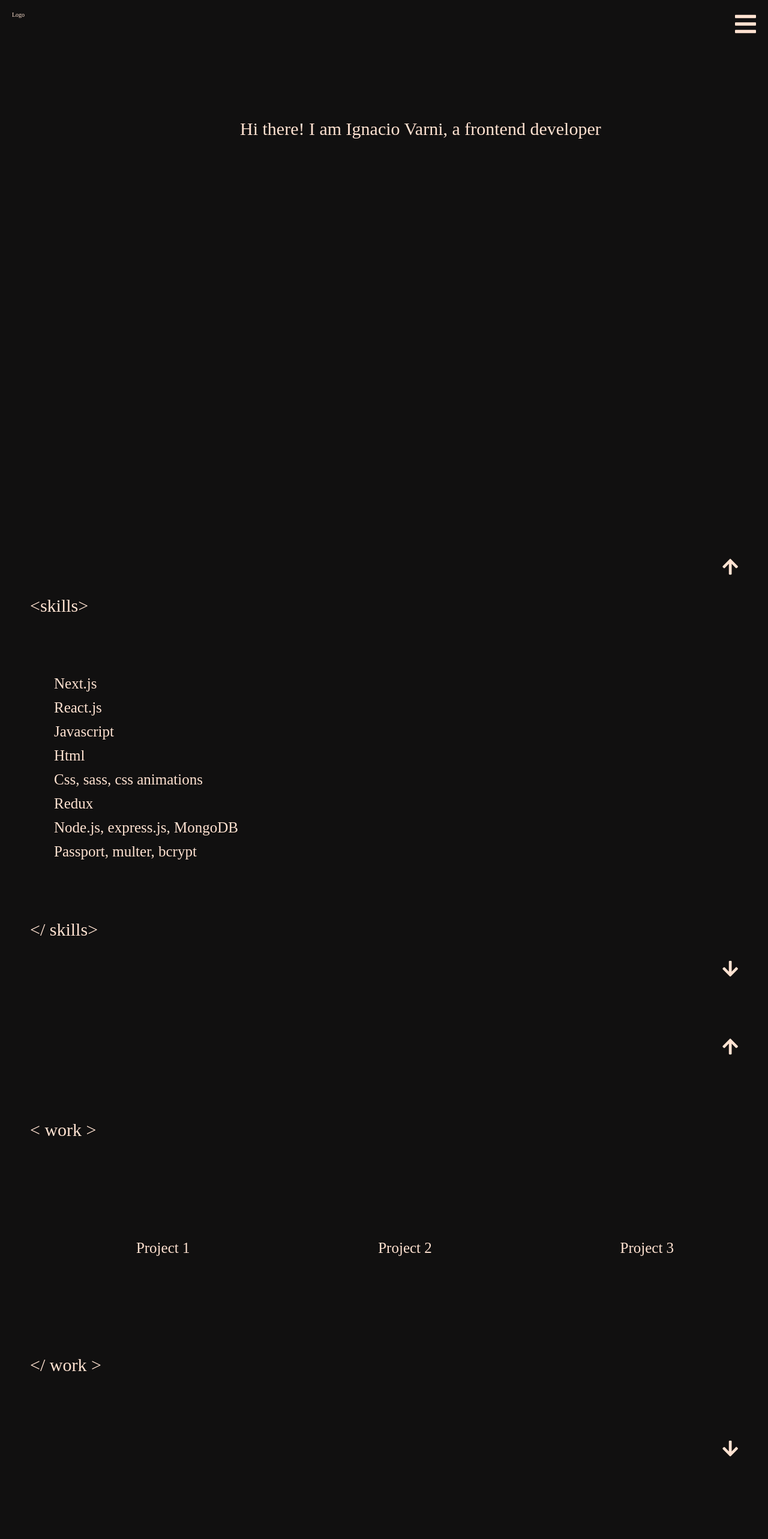
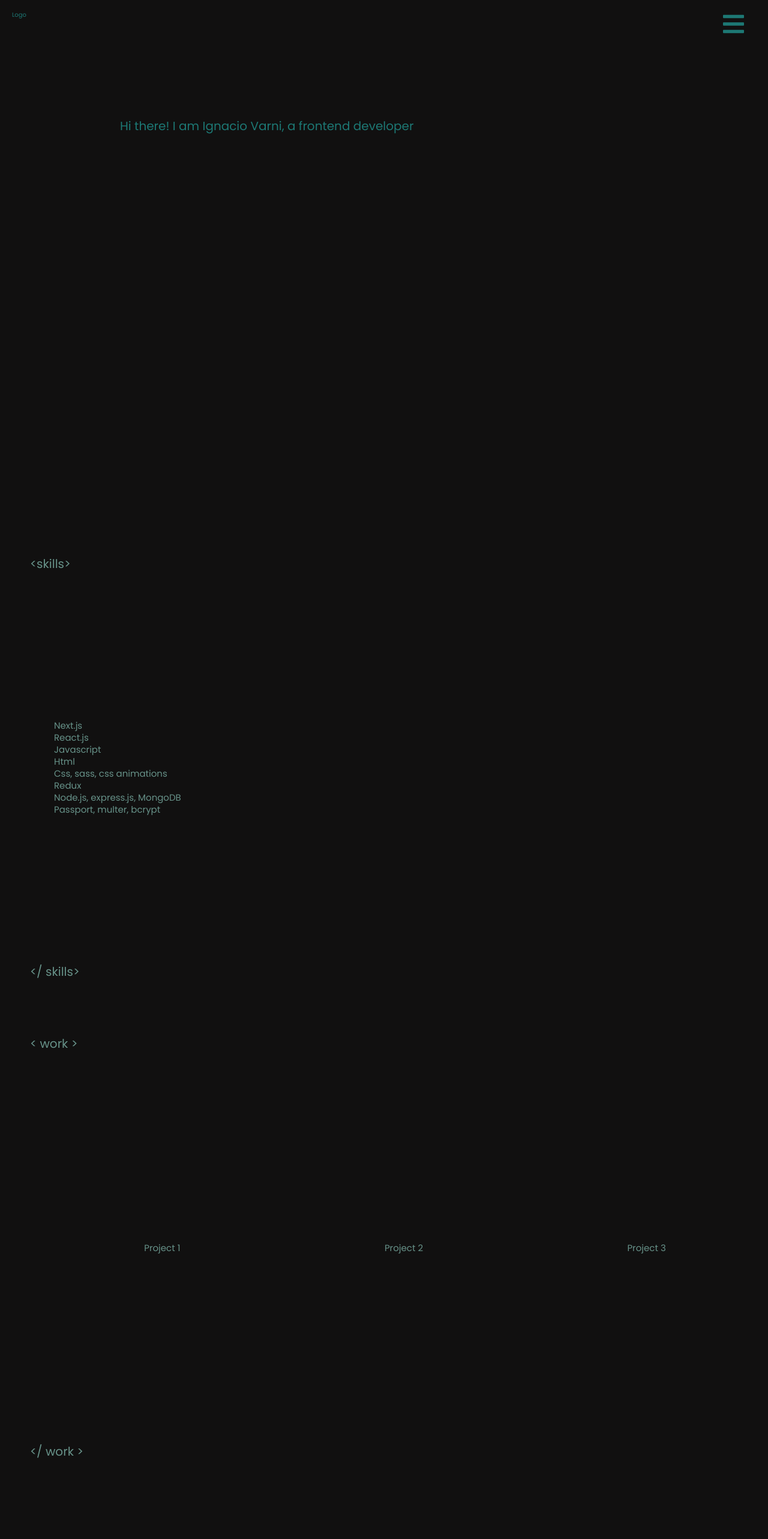
Before and after one commit to NachoVarni/portfolio-varni, a Next.js app: page / in a window 1280 px wide. Shown: the top 2566 px of the page at 60% size. Built offline with nearby package versions, Linux system fonts and the light colour scheme.

Commit message:
addying style

```diff
--- a/components/Contact/Contact.module.scss
+++ b/components/Contact/Contact.module.scss
@@ -7,19 +7,24 @@
 }
 
 .main {
-  font-size: 3rem;
+  font-size: 2rem;
   padding: 100px 0px 50px 0px;
   margin-top: 100px;
   min-height: 100vh;
   display: flex;
   flex-direction: column;
   justify-content: space-between;
+  color: #679289;
 
   .wrapper {
-    font-size: 2.5rem;
-    line-height: 4rem;
+    font-size: 1.5rem;
+    line-height: 2rem;
     margin: 30px 0px 30px 40px;
     display: flex;
     flex-direction: column;
   }
 }
+
+.logo {
+  margin-right: 10px;
+}
--- a/components/Contact/index.js
+++ b/components/Contact/index.js
@@ -16,22 +16,25 @@ function Contact() {
 
   return (
     <div id="contact" className={styles.main} data-aos="slide-right">
-      <ScrollArrow arrowDirec={faArrowUp} className="arrow-up" direct="menu" />
+      {/* <ScrollArrow arrowDirec={faArrowUp} className="arrow-up" direct="menu" /> */}
       <h2 className={styles.contact}> contact </h2>
       <div className={styles.wrapper}>
         <span className={styles.contactData}>
-          <FontAwesomeIcon icon={faEnvelopeOpenText} />
+          <FontAwesomeIcon icon={faEnvelopeOpenText} className={styles.logo} />
           nachovarni6@gmail.com
         </span>
-        <span>
-          <FontAwesomeIcon icon={faGithub} />
+        <span className={styles.contactData}>
+          <FontAwesomeIcon icon={faGithub} className={styles.logo} />
           <a href="https://github.com/NachoVarni">
             https://github.com/NachoVarni
           </a>
         </span>
 
-        <a href="https://www.linkedin.com/in/ignacio-varni-337970203/">
-          <FontAwesomeIcon icon={faLinkedin} />
+        <a
+          className={styles.contactData}
+          href="https://www.linkedin.com/in/ignacio-varni-337970203/"
+        >
+          <FontAwesomeIcon icon={faLinkedin} className={styles.logo} />
           https://www.linkedin.com/in/ignacio-varni
         </a>
       </div>
--- a/components/Hero/Hero.module.scss
+++ b/components/Hero/Hero.module.scss
@@ -1,6 +1,7 @@
 .main {
   background-color: rgb(17, 16, 16);
-  color: #ffe2d1;
+  color: #1d7874;
+  font-family: "Poppins", sans-serif;
 
   .hero {
     background-color: rgb(17, 16, 16);
@@ -9,15 +10,16 @@
 
   .presentation {
     position: absolute;
-    font-size: 3rem;
-    left: 400px;
+    font-size: 2rem;
+    left: 200px;
     top: 200px;
+    color: #1d7874;
   }
 
   .menu {
     position: absolute;
     font-size: 3rem;
-    right: 700px;
+    left: 200px;
     width: 500px;
     top: 200px;
 
@@ -57,7 +59,7 @@
 
 @keyframes hideMenu {
   from {
-    right: 700px;
+    left: 700px;
     opacity: 1;
   }
   to {
@@ -69,12 +71,12 @@
 
 @keyframes showMenu {
   from {
-    right: 0px;
+    left: 1000px;
     opacity: 0;
     color: rgb(17, 16, 16);
   }
   to {
-    right: 700px;
+    left: 200px;
     opacity: 1;
     color: #ffe2d1;
   }
@@ -87,15 +89,15 @@
     color: rgb(17, 16, 16);
   }
   to {
-    left: 400px;
+    left: 200px;
     opacity: 1;
-    color: #ffe2d1;
+    color: #1d7874;
   }
 }
 
 @keyframes hidePresentation {
   from {
-    left: 400px;
+    left: 200px;
     opacity: 1;
   }
   to {
--- a/components/Navbar/Navbar.module.scss
+++ b/components/Navbar/Navbar.module.scss
@@ -2,11 +2,16 @@
   display: flex;
   justify-content: space-between;
   padding: 20px;
-  color: #ffe2d1;
+  color: #1d7874;
   z-index: 9999;
   width: 100%;
   background-color: rgb(17, 16, 16);
   overflow: hidden;
+  font-family: poppins;
+
+  .right {
+    margin-right: 20px;
+  }
 
   .option {
     cursor: pointer;
--- a/components/Navbar/index.js
+++ b/components/Navbar/index.js
@@ -12,9 +12,6 @@ function Navbar({ showMenu, showOptions }) {
         <span className={styles.option}>Logo</span>
       </div>
       <div className={styles.right}>
-        {/* <Link activeClass="active" to="skills" spy={true} smooth={true}>
-          <FontAwesomeIcon icon={faArrowDown} />
-        </Link> */}
         {!showOptions && (
           <span
             className={`${styles.option} ${styles.hamburguerShow}`}
--- a/components/Skills/Skills.module.scss
+++ b/components/Skills/Skills.module.scss
@@ -9,15 +9,16 @@
 .main {
   padding: 50px 0px 50px 0px;
   min-height: 100vh;
-  font-size: 3rem;
+  font-size: 2rem;
   display: flex;
   flex-direction: column;
   justify-content: space-between;
+  color: #679289;
 }
 
 .list {
-  font-size: 2.5rem;
-  line-height: 4rem;
+  font-size: 1.5rem;
+  line-height: 2rem;
   list-style: none;
   margin: 30px 0px 30px 40px;
 }
--- a/components/Skills/index.js
+++ b/components/Skills/index.js
@@ -13,8 +13,8 @@ function Skills() {
   }, []);
 
   return (
+    // <ScrollArrow arrowDirec={faArrowUp} direct="menu" className="arrow-up" />
     <div className={styles.main} id="skills" data-aos="slide-right">
-      <ScrollArrow arrowDirec={faArrowUp} direct="menu" className="arrow-up" />
       <h2 className={styles.skills}>skills</h2>
       <ul className={styles.list}>
         <li>Next.js</li>
@@ -27,8 +27,8 @@ function Skills() {
         <li>Passport, multer, bcrypt</li>
       </ul>
       <h2 className={styles.skills}>/ skills</h2>
-      <ScrollArrow arrowDirec={faArrowDown} className="arrow-down" />
     </div>
+    // <ScrollArrow arrowDirec={faArrowDown} className="arrow-down" />
   );
 }
 
--- a/components/Work/Work.module.scss
+++ b/components/Work/Work.module.scss
@@ -9,13 +9,14 @@
 .main {
   min-height: 100vh;
   padding: 50px 0px 50px 0px;
-  font-size: 3rem;
+  font-size: 2rem;
   display: flex;
   flex-direction: column;
   justify-content: space-between;
+  color: #679289;
 
   .wrapper {
-    font-size: 2.5rem;
+    font-size: 1.5rem;
     margin: 30px 0px 30px 20px;
     display: flex;
     justify-content: space-around;
--- a/components/Work/index.js
+++ b/components/Work/index.js
@@ -13,7 +13,7 @@ function Work() {
 
   return (
     <div id="work" className={styles.main} data-aos="slide-right">
-      <ScrollArrow arrowDirec={faArrowUp} className="arrow-up" direct="menu" />
+      {/* <ScrollArrow arrowDirec={faArrowUp} className="arrow-up" direct="menu" /> */}
       <h2 className={styles.work}> work </h2>
       <div className={styles.wrapper}>
         <div>Project 1</div>
@@ -22,7 +22,7 @@ function Work() {
       </div>
 
       <h2 className={styles.work}>/ work </h2>
-      <ScrollArrow arrowDirec={faArrowDown} className="arrow-down" />
+      {/* <ScrollArrow arrowDirec={faArrowDown} className="arrow-down" /> */}
     </div>
   );
 }
--- a/styles/globals.css
+++ b/styles/globals.css
@@ -1,3 +1,5 @@
+@import url("https://fonts.googleapis.com/css2?family=Poppins&display=swap");
+
 html,
 body {
   padding: 0;
```
Also changed, not shown: 1 other file (tests, documents, lock files or other folders).
